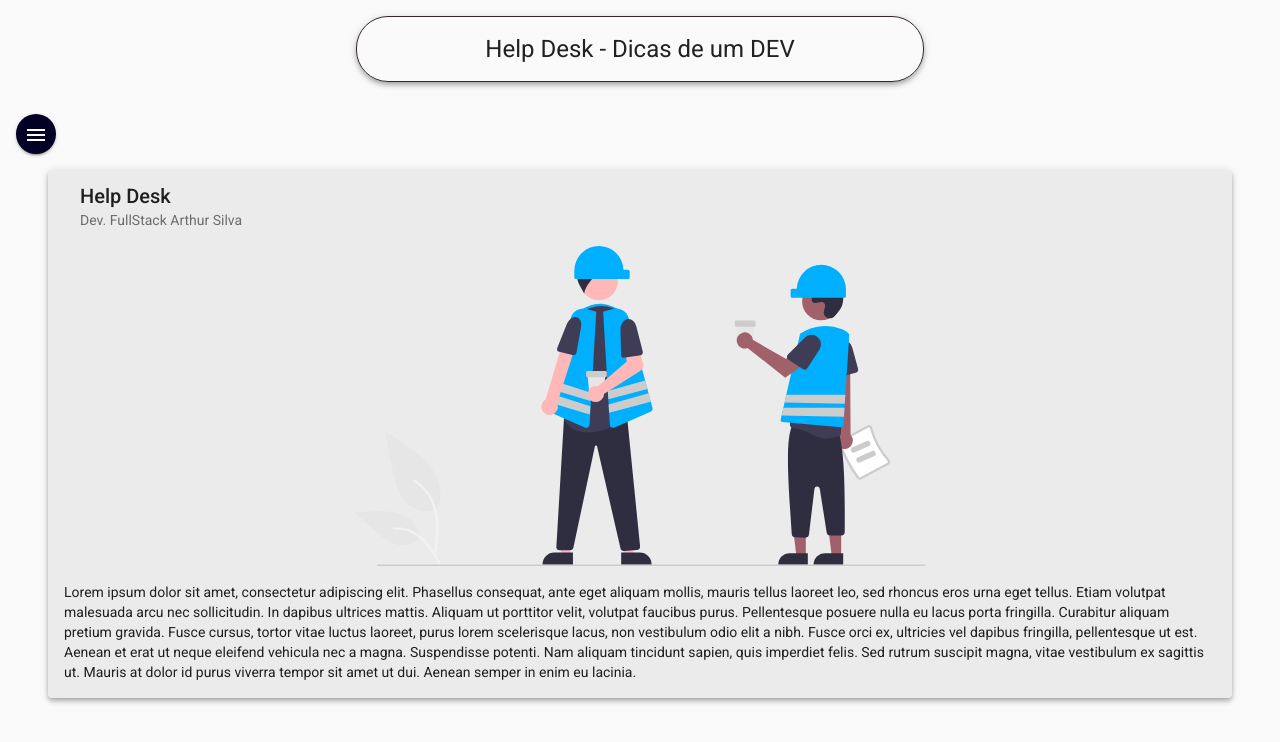
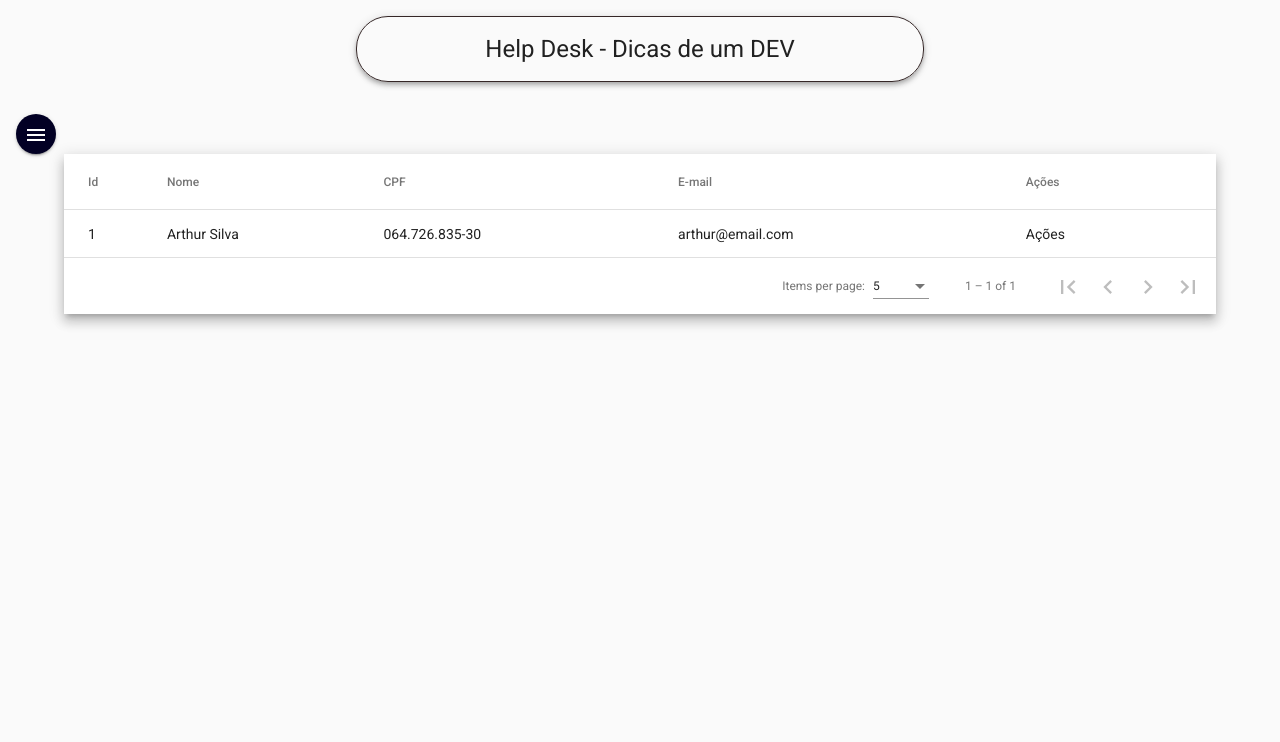
Before and after one commit to Silva-Arthur/helpdesk-frontend, an Angular app: page /tecnicos in a window 1280 px wide. Before the commit this address led to /home. Shown: the top 742 px of the page. Built offline with nearby package versions, Linux system fonts and the light colour scheme.

Commit message:
Componente Login criado

```diff
--- a/src/app/app.module.ts
+++ b/src/app/app.module.ts
@@ -32,6 +32,7 @@
 import { HomeComponent } from './components/home/home.component';
 import { HeaderComponent } from './components/header/header.component';
 import { TecnicoListComponent } from './components/tecnico/tecnico-list/tecnico-list.component';
+import { LoginComponent } from './components/login/login.component';
 
 @NgModule({
   declarations: [
@@ -39,7 +40,8 @@
     NavComponent,
     HomeComponent,
     HeaderComponent,
-    TecnicoListComponent
+    TecnicoListComponent,
+    LoginComponent
   ],
   imports: [
     BrowserModule,
--- /dev/null
+++ b/src/app/components/login/login.component.html
@@ -0,0 +1 @@
+<p>login works!</p>
--- /dev/null
+++ b/src/app/components/login/login.component.ts
@@ -0,0 +1,15 @@
+import { Component, OnInit } from '@angular/core';
+
+@Component({
+  selector: 'app-login',
+  templateUrl: './login.component.html',
+  styleUrls: ['./login.component.css']
+})
+export class LoginComponent implements OnInit {
+
+  constructor() { }
+
+  ngOnInit(): void {
+  }
+
+}
--- a/src/app/components/nav/nav.component.ts
+++ b/src/app/components/nav/nav.component.ts
@@ -11,7 +11,7 @@
   constructor(private router: Router) { }
 
   ngOnInit(): void {
-    this.router.navigate(['home'])
+    this.router.navigate(['tecnicos'])
   }
 
 }
--- a/src/app/components/tecnico/tecnico-list/tecnico-list.component.css
+++ b/src/app/components/tecnico/tecnico-list/tecnico-list.component.css
@@ -0,0 +1,8 @@
+table {
+    width: 100%;
+}
+
+.container {
+    width: 90%;
+    margin: auto;
+}
--- a/src/app/components/tecnico/tecnico-list/tecnico-list.component.html
+++ b/src/app/components/tecnico/tecnico-list/tecnico-list.component.html
@@ -1 +1,45 @@
-<p>tecnico-list works!</p>
+<div class="container">
+
+    <div class="mat-elevation-z8">
+        <table mat-table [dataSource]="dataSource">
+
+            <!-- Position Column -->
+            <ng-container matColumnDef="position">
+                <th mat-header-cell *matHeaderCellDef> Id </th>
+                <td mat-cell *matCellDef="let element"> {{element.id}} </td>
+            </ng-container>
+
+            <!-- Name Column -->
+            <ng-container matColumnDef="name">
+                <th mat-header-cell *matHeaderCellDef> Nome </th>
+                <td mat-cell *matCellDef="let element"> {{element.nome}} </td>
+            </ng-container>
+
+            <!-- Weight Column -->
+            <ng-container matColumnDef="weight">
+                <th mat-header-cell *matHeaderCellDef> CPF </th>
+                <td mat-cell *matCellDef="let element"> {{element.cpf}} </td>
+            </ng-container>
+
+            <!-- Symbol Column -->
+            <ng-container matColumnDef="symbol">
+                <th mat-header-cell *matHeaderCellDef> E-mail </th>
+                <td mat-cell *matCellDef="let element"> {{element.email}} </td>
+            </ng-container>
+
+            <!-- Ações Column -->
+            <ng-container matColumnDef="acoes">
+                <th mat-header-cell *matHeaderCellDef> Ações </th>
+                <td mat-cell *matCellDef="let element"> Ações </td>
+            </ng-container>
+
+            <tr mat-header-row *matHeaderRowDef="displayedColumns"></tr>
+            <tr mat-row *matRowDef="let row; columns: displayedColumns;"></tr>
+        </table>
+
+        <mat-paginator [pageSizeOptions]="[5, 10, 20]" showFirstLastButtons
+            aria-label="Select page of periodic elements">
+        </mat-paginator>
+    </div>
+
+</div>
--- a/src/app/components/tecnico/tecnico-list/tecnico-list.component.ts
+++ b/src/app/components/tecnico/tecnico-list/tecnico-list.component.ts
@@ -1,4 +1,7 @@
-import { Component, OnInit } from '@angular/core';
+import { Tecnico } from './../../../models/tecnico';
+import { Component, OnInit, ViewChild } from '@angular/core';
+import { MatPaginator } from '@angular/material/paginator';
+import { MatTableDataSource } from '@angular/material/table';
 
 @Component({
   selector: 'app-tecnico-list',
@@ -7,9 +10,31 @@
 })
 export class TecnicoListComponent implements OnInit {
 
+  ELEMENT_DATA: Tecnico[] = [
+    {
+      id: 1,
+      nome: 'Arthur Silva',
+      cpf: '064.726.835-30',
+      email: 'arthur@email.com',
+      senha: '123',
+      perfis: ['0'],
+      dataCriacao: '04/09/2023'
+    }
+  ]
+
+  displayedColumns: string[] = ['position', 'name', 'weight', 'symbol', 'acoes'];
+  dataSource = new MatTableDataSource<Tecnico>(this.ELEMENT_DATA);
+
   constructor() { }
 
   ngOnInit(): void {
   }
 
+
+  @ViewChild(MatPaginator) paginator: MatPaginator;
+
+  ngAfterViewInit() {
+    this.dataSource.paginator = this.paginator;
+  }
+
 }
--- /dev/null
+++ b/src/app/models/tecnico.ts
@@ -0,0 +1,9 @@
+export interface Tecnico {
+    id?: any;
+    nome: string;
+    cpf: string;
+    email: string;
+    senha: string;
+    perfis: string[];
+    dataCriacao: any;
+}
```
Also changed, not shown: src/app/components/login/login.component.css (added).
